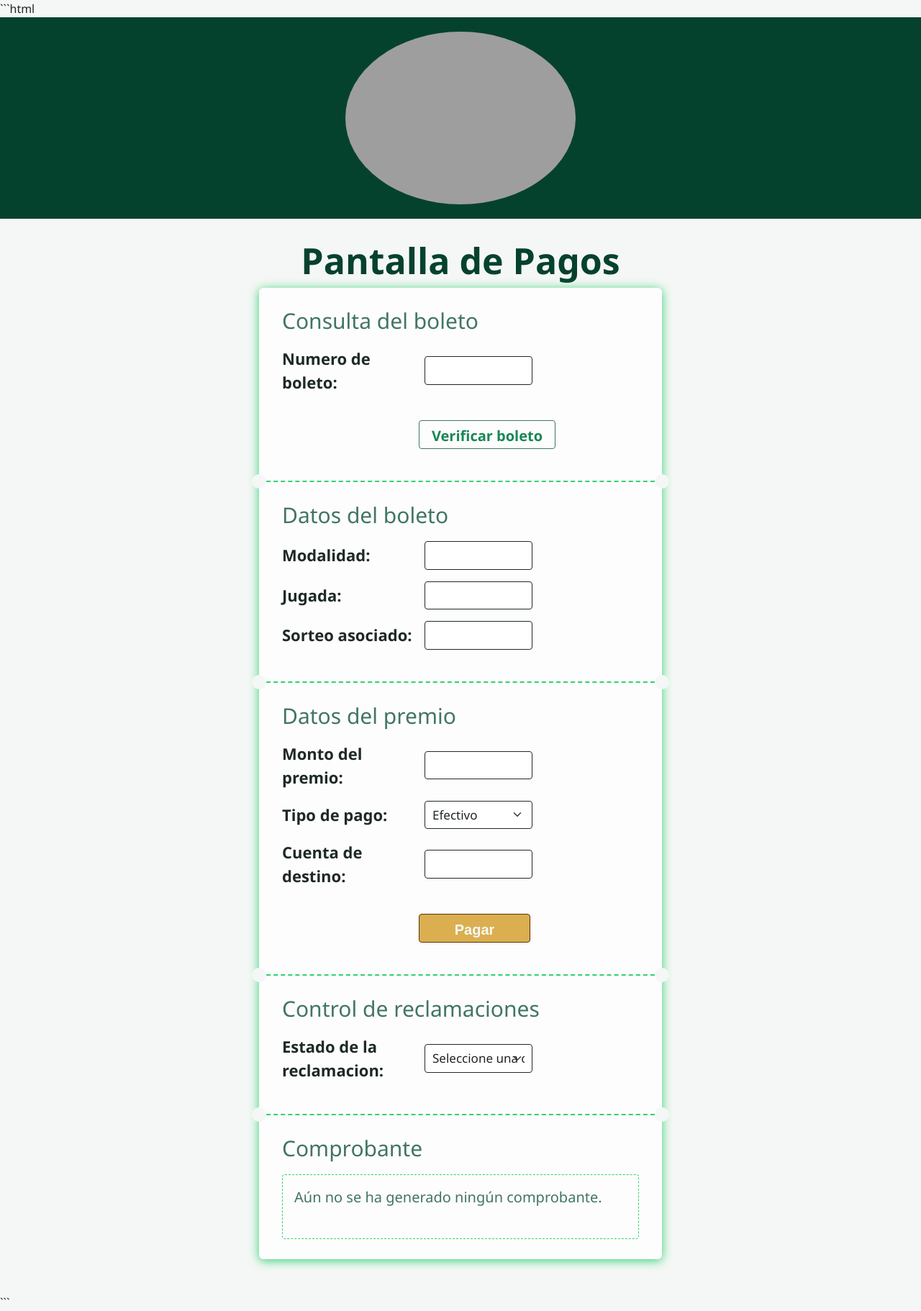
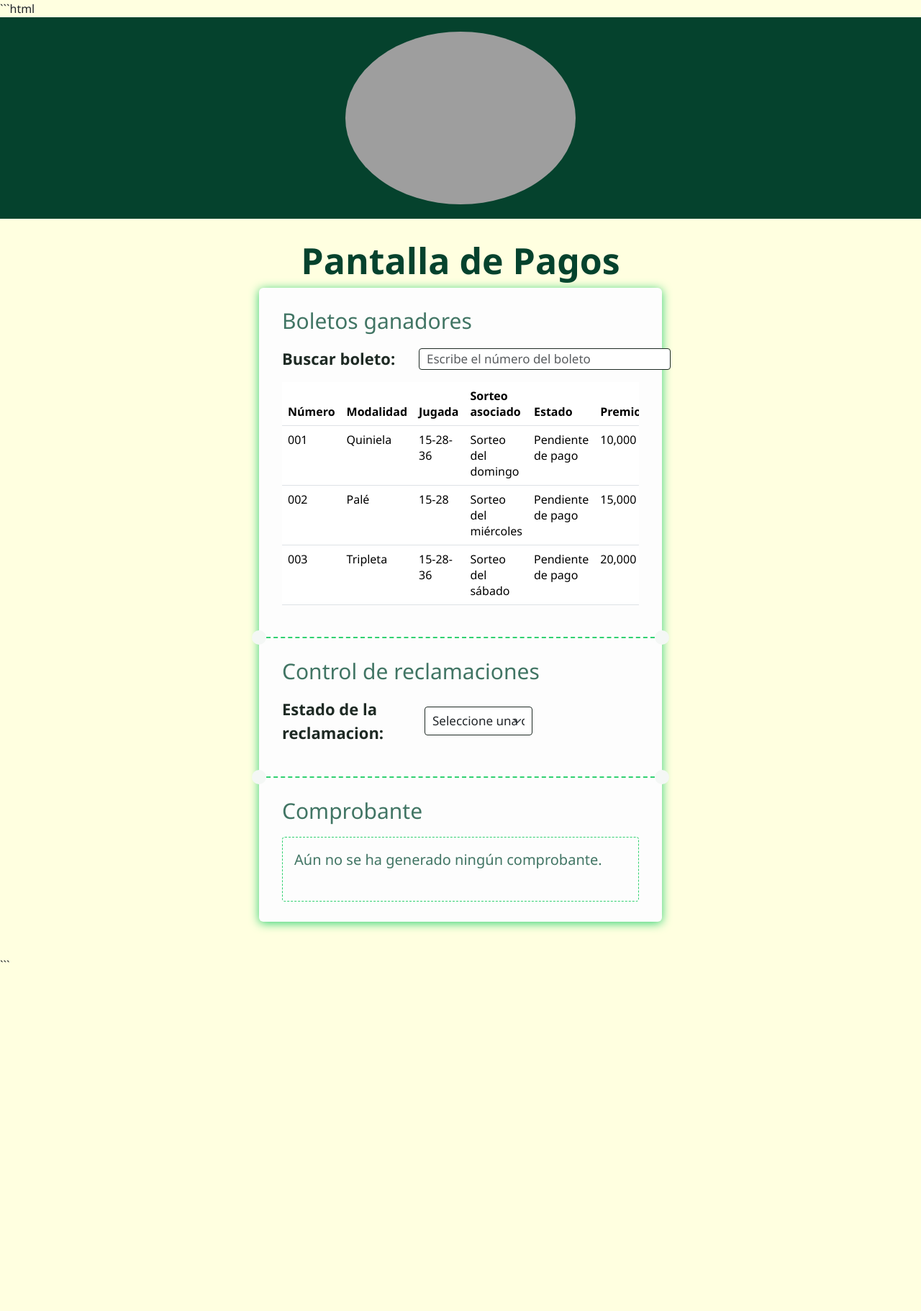
Before and after one commit to ADeVR/Consorcio-de-Bancas, a PHP site: page /Grupo2/Form.html in a window 1280 px wide. Shown: the whole page at 72% size. After the commit the page ends 1338 px from the top, so only its background shows below. Run offline with PHP 8.4, Linux system fonts and the light colour scheme; grey boxes are pictures that could not be loaded.

Commit message:
Modificacion de apartados

```diff
--- a/Grupo2/Form.html
+++ b/Grupo2/Form.html
@@ -7,6 +7,7 @@
     <title>Pagos</title>
     <link href="https://cdn.jsdelivr.net/npm/bootstrap@5.3.8/dist/css/bootstrap.min.css" rel="stylesheet">
     <link rel="stylesheet" href="estilos.css">
+    <script src="Script.js"></script>
 
 </head>
 
@@ -19,6 +20,76 @@
     <h1 class="ticket-title">Pantalla de Pagos</h1>
     <div class="ticket">
 
+       <!--====================================================== -->
+         <!-- Seccion Tabla-->
+          <title>Boletos ganadores</title>
+          <section>
+    <h2>Boletos ganadores</h2>
+
+    <div class="form-group">
+      <label for="numero-boleto">Buscar boleto:</label>
+      <input
+        type="search"
+        id="numero-boleto"
+        class="form-control buscar-boleto"
+        placeholder="Escribe el número del boleto"
+      >
+    </div>
+
+    <div class="table-responsive">
+      <table class="table">
+        <thead>
+          <tr>
+            <th scope="col">Número</th>
+            <th scope="col">Modalidad</th>
+            <th scope="col">Jugada</th>
+            <th scope="col">Sorteo asociado</th>
+            <th scope="col">Estado</th>
+            <th scope="col">Premio</th>
+            <th scope="col">Opciones</th>
+          </tr>
+        </thead>
+
+        <tbody id="lista-boletos">
+          <tr>
+            <td>001</td>
+            <td>Quiniela</td>
+            <td>15-28-36</td>
+            <td>Sorteo del domingo</td>
+            <td>Pendiente de pago</td>
+            <td>10,000</td>
+            <td class="columna-accion"></td>
+
+          </tr>
+          <tr>
+            <td>002</td>
+            <td>Palé</td>
+            <td>15-28</td>
+            <td>Sorteo del miércoles</td>
+            <td>Pendiente de pago</td>
+            <td>15,000</td>
+            <td class="columna-accion"></td>
+          </tr>
+          <tr>
+            <td>003</td>
+            <td>Tripleta</td>
+            <td>15-28-36</td>
+            <td>Sorteo del sábado</td>
+            <td>Pendiente de pago</td>
+            <td>20,000</td>
+            <td class="columna-accion"></td>
+          </tr>
+        </tbody>
+      </table>
+    </div>
+  </section>
+
+
+
+         <!--============================================================== -->
+
+
+    <!--
  <section>
     <h2>Consulta del boleto</h2>
     <div class="form-group d-flex align-items-center gap-2">
@@ -31,15 +102,19 @@
     </div>
      <p id="resultado-verificacion"class="resultado"></p>
     </section>
-
+  -->
 
     <!-- ===================================================== -->
     <!-- INICIO DE LOS NUEVOS ELEMENTOS DEL DIAGRAMA -->
     <!-- ===================================================== -->
 
 
+
+
+
     <!-- Datos del boleto -->
 
+     <!----
     <section>
     <h2>Datos del boleto</h2>
 
@@ -63,10 +138,10 @@
     <p id="resultado-ganador" class="resultado"></p>
 
     </section>
-
+           -->
 
     <!-- Datos del premio -->
-
+<!--
  <section>
     <h2>Datos del premio</h2>
 
@@ -83,9 +158,11 @@
      <option value="saldo">Saldo</option>
  </select>
     </div>
+  -->
+
 
     <!-- Datos de transferencia -->
-
+ <!--
     <div id="campos-transferencia" class="form-group d-flex align-items-center gap-2">
      <label for="cuenta-destino">Cuenta de destino:</label>
      <input type="number" id="cuenta-destino" class="form-control">
@@ -97,6 +174,7 @@
 
  </section>
 
+-->
 
     <!-- Control de reclamaciones -->
 
--- /dev/null
+++ b/Grupo2/Script.js
@@ -0,0 +1,16 @@
+
+class BotonPagar {
+    static crear() {
+        return `
+            <button type="button" class="btn btn-pagar btn-sm">
+                Pagar
+            </button>
+        `;
+    }
+}
+
+document.addEventListener("DOMContentLoaded", function () {
+    document.querySelectorAll(".columna-accion").forEach(function (celda) {
+        celda.innerHTML = BotonPagar.crear();
+    });
+});
--- a/Grupo2/estilos.css
+++ b/Grupo2/estilos.css
@@ -187,3 +187,27 @@ h2 {
 .comprobante-box:empty::before {
   content: "Aún no se ha generado ningún comprobante.";
 }
+/* Codigo Estilos Tabla y Botones De Boletos */
+#numero-boleto {
+  width: 350px;
+  height: 30px;
+  box-sizing: border-box;
+}
+
+body {
+  background-color: lightyellow;
+}
+
+
+.btn-pagar {
+    background-color: #198754;
+    color: white;
+    border: none;
+    padding: 6px 14px;
+    border-radius: 5px;
+    cursor: pointer;
+}
+
+.btn-pagar:hover {
+    background-color: #146c43;
+}
```
